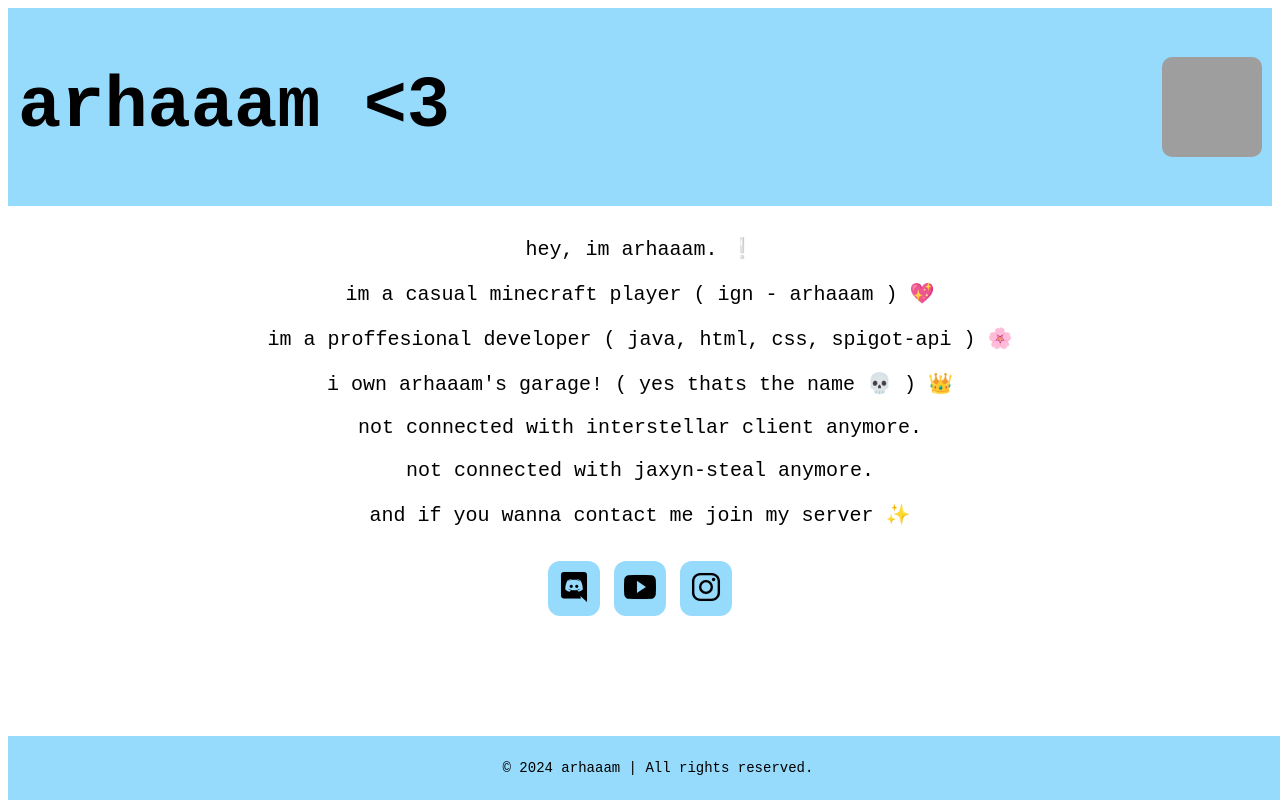
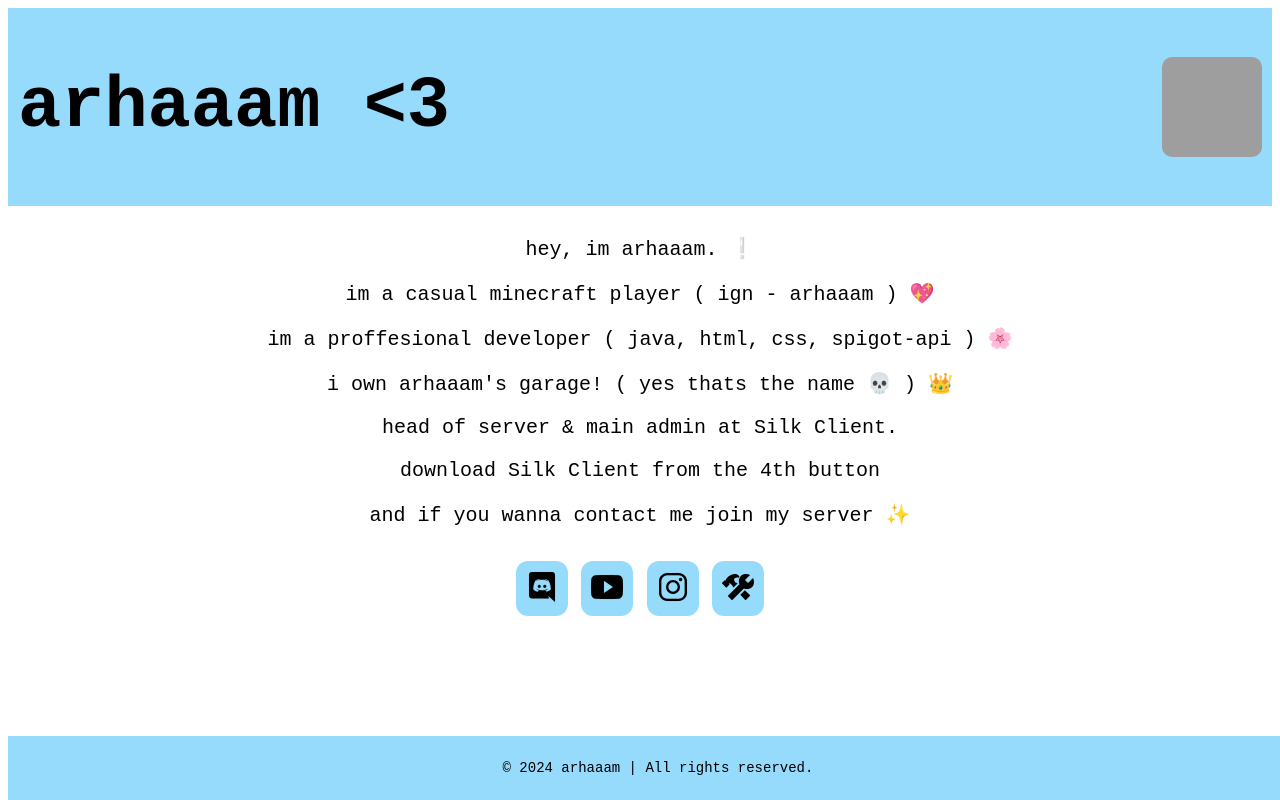
Before and after one commit to qrhaaam/web, a plain HTML site: page index.html in a window 1280 px wide. Drawn offline with nearby package versions, Linux system fonts and the light colour scheme; grey boxes are pictures that could not be loaded.

Commit message:
Update index.html

```diff
--- a/index.html
+++ b/index.html
@@ -74,8 +74,8 @@
         <p>im a casual minecraft player ( ign - arhaaam ) 💖</p>
         <p>im a proffesional developer ( java, html, css, spigot-api )  🌸</p>
         <p>i own arhaaam's garage! ( yes thats the name 💀 ) 👑</p>
-        <p> not connected with interstellar client anymore. </p>
-        <p> not connected with jaxyn-steal anymore. </p>
+        <p> head of server & main admin at Silk Client. </p>
+        <p> download Silk Client from the 4th button </p>
         <p>and if you wanna contact me join my server ✨</p>
     </div>
     <div style="text-align: center;">
@@ -89,6 +89,8 @@
         <button class="social-button" onclick="location.href='https://instagram.com/arhaaam';">
             <ion-icon name="logo-instagram" size="large"></ion-icon>
         </button>
+                <button class="social-button" onclick="location.href='https://discord.gg/ZRAxfGzMpR';">
+                <ion-icon name="construct-sharp" size="large"></ion-icon>
     </div>
     <div class="footer">
         <p>&copy; 2024 arhaaam | All rights reserved.</p>
```
